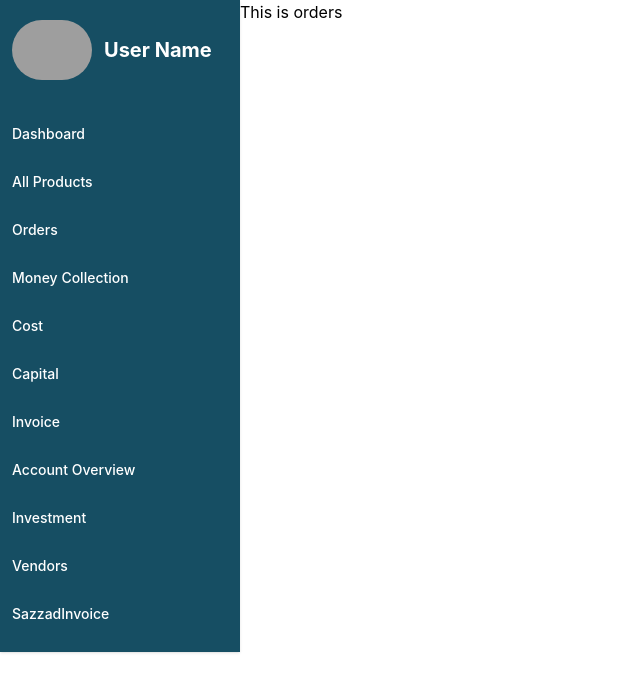
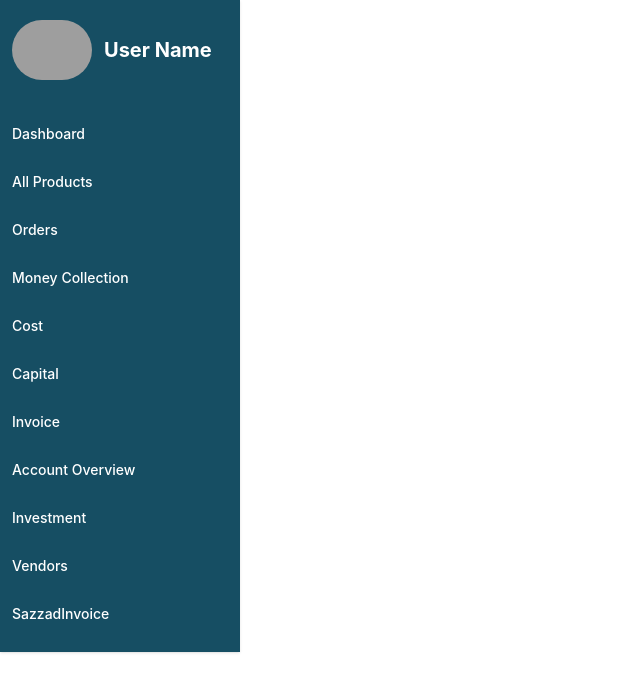
Before and after one commit to sazzadtanim/inventory-project-ss, a React (Create React App) app: page /orders in a window 1280 px wide. Shown: the top 692 px of the page, without its empty margins (0-640 px from the left). Built offline with nearby package versions, Linux system fonts and the light colour scheme; grey boxes are pictures that could not be loaded; a web font is replaced by a local one.

Commit message:
modified

```diff
--- a/src/App.js
+++ b/src/App.js
@@ -3,7 +3,6 @@ import Sidebar from "./components/Sidebar";
 import Dashboard from "./components/Dashboard";
 import { BrowserRouter as Router, Routes, Route } from "react-router-dom";
 
-import Orders from "./components/Orders";
 import MoneyCollection from "./components/MoneyCollection";
 import Cost from "./components/Cost";
 import Capital from "./components/Capital";
@@ -12,6 +11,7 @@ import Investment from "./components/Investment";
 import Vendors from "./components/Vendors";
 import Invoice from "./components/invoice_page/Invoice";
 import AllProducts from "./components/all_product-page/AllProducts";
+import Orders from "./components/order_page/Orders";
 
 function App() {
   return (
@@ -22,7 +22,7 @@ function App() {
           <Route path="/" element={<Dashboard></Dashboard>}></Route>
           <Route path="/dashboard" element={<Dashboard></Dashboard>}></Route>
           <Route path="/all-products" element={<AllProducts />}></Route>
-          <Route path="/orders" element={<Orders></Orders>}></Route>
+          <Route path="/orders" element={<Orders />}></Route>
           <Route
             path="/money-collection"
             element={<MoneyCollection></MoneyCollection>}
--- a/src/components/Orders.js
+++ /dev/null
@@ -1,11 +0,0 @@
-import React from 'react';
-
-const Orders = () => {
-    return (
-        <div>
-            <h1>This is orders</h1>
-        </div>
-    );
-};
-
-export default Orders;
--- a/src/components/all_product-page/AllProducts.js
+++ b/src/components/all_product-page/AllProducts.js
@@ -1,8 +1,8 @@
 import React, { useEffect, useState } from "react";
 import AllProductTableHead from "./AllProductTableHead";
 import AllProductTableRow from "./AllProductTableRow";
-import SearchBox from "./SearchBox";
-import SearchButton from "./SearchButton";
+import SearchBox from "../search_box/SearchBox";
+import SearchButton from "../search-button/SearchButton";
 import SearchOptionBox from "./SearchOptionBox";
 
 const AllProducts = () => {
@@ -16,7 +16,7 @@ const AllProducts = () => {
   return (
     <div className="flex flex-col">
       <div className="search-box">
-        <SearchBox type="text" placeholder="Type to search" />
+        <SearchBox />
 
         <select>
           <SearchOptionBox />
--- /dev/null
+++ b/src/components/order_page/Orders.js
@@ -0,0 +1,11 @@
+import React from "react";
+
+const Orders = () => {
+  return (
+    <>
+      <div className="search-customer"></div>
+    </>
+  );
+};
+
+export default Orders;
--- a/src/components/all_product-page/SearchBox.js
+++ b/src/components/search_box/SearchBox.js
@@ -3,8 +3,8 @@ import React from "react";
 const SearchBox = ({ type, placeholder }) => {
   return (
     <input
-      type={type}
-      placeholder={placeholder}
+      type="text"
+      placeholder="Type to search"
       className="w-50 border border-solid-black"
     />
   );
```
Also changed, not shown: src/components/search-button/SearchButton.js (renamed from src/components/all_product-page/SearchButton.js).
